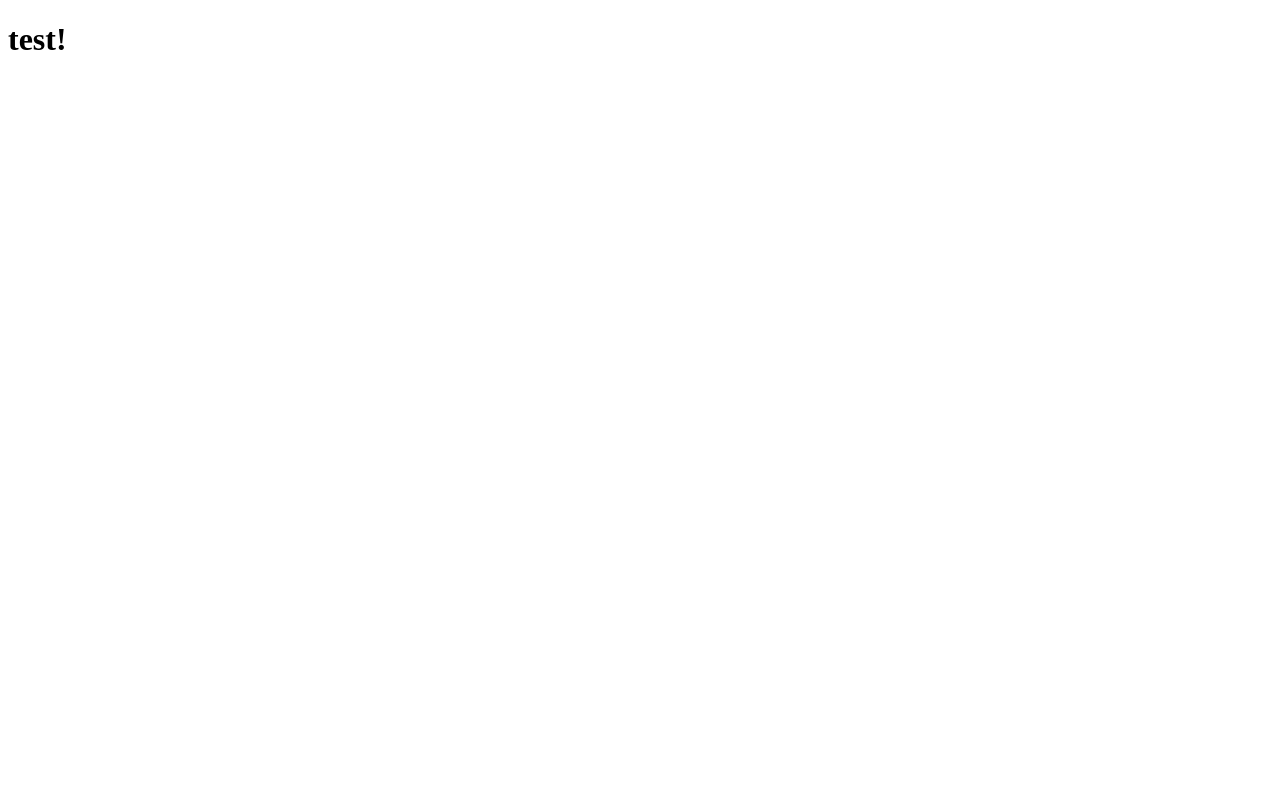
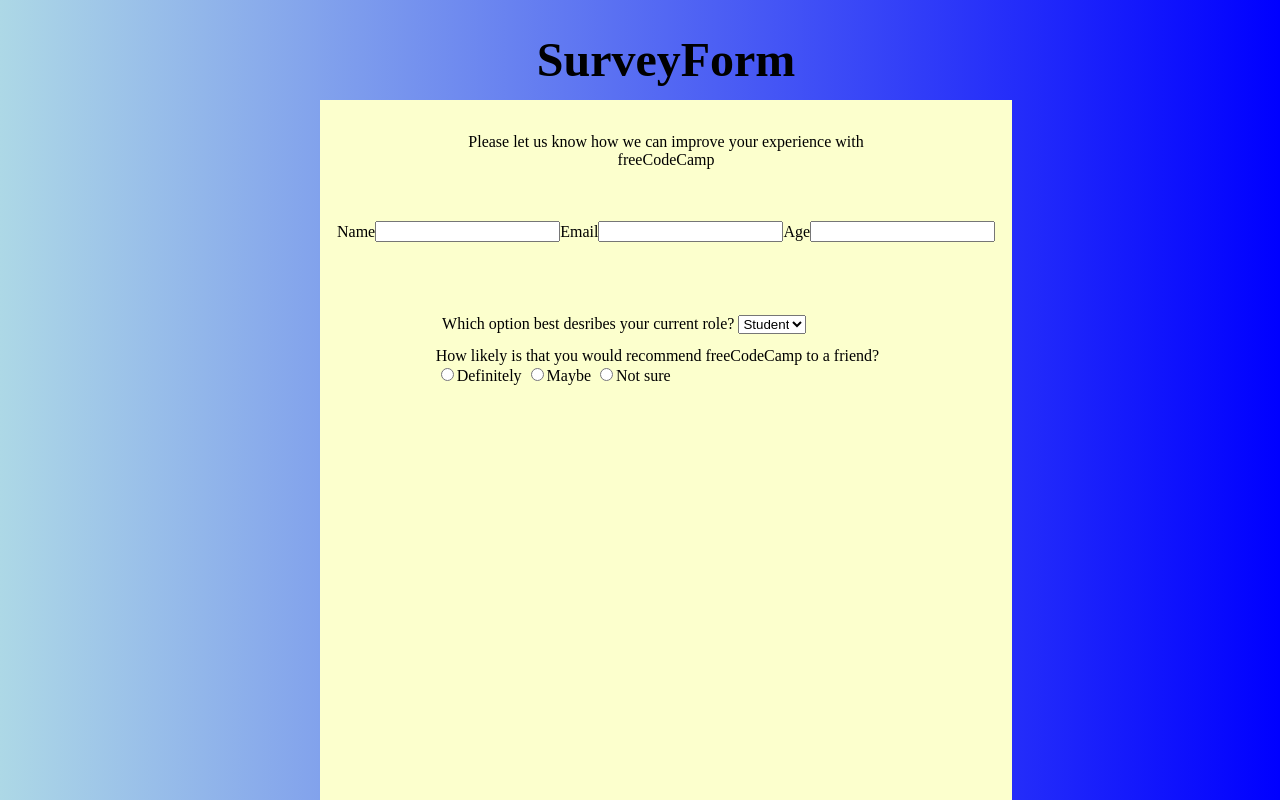
Before and after one commit to maboeh/surveyForm, a plain HTML site: page index.html in a window 1280 px wide. Shown: the top 800 px of the page. Drawn offline with Linux system fonts and the light colour scheme.

Commit message:
first adds

```diff
--- a/index.html
+++ b/index.html
@@ -1,12 +1,52 @@
 <!DOCTYPE html>
 <html lang="en">
+
 <head>
-    <meta charset="UTF-8">
-    <meta name="viewport" content="width=device-width, initial-scale=1.0">
-    <meta http-equiv="X-UA-Compatible" content="ie=edge">
-    <title>Survey Form</title>
+  <meta charset="UTF-8">
+  <meta name="viewport" content="width=device-width, initial-scale=1.0">
+  <meta http-equiv="X-UA-Compatible" content="ie=edge">
+  <link rel="stylesheet" href="style.css">
+  <title>Survey Form</title>
 </head>
+
 <body>
-  <h1>test!</h1>
+  <h1 id="title">
+    SurveyForm</h1>
+
+  <div id="container">
+    <p id="description">Please let us know how we can improve your experience with freeCodeCamp</p>
+    <form id="main">
+      <label>Name</label>
+      <input type="text">
+      <label>Email</label>
+      <input type="email">
+
+      <label>Age</label>
+      <input type="text">
+
+    </form>
+
+    <form id="role">
+      <label>Which option best desribes your current role?</label>
+      <select>
+        <option>Student</option>
+      </select>
+    </form>
+
+    <form id="radio">
+      <label>How likely is that you would recommend freeCodeCamp to a friend?</label>
+      <label>
+        <input type="radio">Definitely</label>
+      <label>
+        <input type="radio">Maybe</label>
+      <label>
+        <input type="radio">Not sure</label>
+    </form>
+
+
+  </div>
+
+  <script src="./script.js"></script>
 </body>
+
 </html>
--- /dev/null
+++ b/style.css
@@ -0,0 +1,59 @@
+body {
+    margin: 0;
+    padding: 0;
+    background: -webkit-linear-gradient(180deg, blue, lightblue);
+    display: grid;
+    grid-template-columns: 25% auto 25%;
+    grid-template-rows: 10% auto 10%;
+    height: 1000px;
+}
+
+#title {
+    grid-column: 2/3;
+    grid-row: 1/2;
+    text-align: center;
+    font-size: 3rem;
+}
+
+#container {
+    display: grid;
+    grid-template-columns: 15% 70% 15%;
+    grid-template-rows: 5% 20% 5% 18% 5% 42% 5%;
+    grid-row: 2/3;
+    grid-column: 2/ 3;
+    background-color: #FCFFCD;
+    border: 1px solid #FCFFCD;
+    padding: 1rem;
+}
+
+#description {
+    grid-column: 2/3;
+    grid-row: 1/2;
+    text-align: center;
+}
+
+#main {
+    grid-column: 2/3;
+    grid-row: 2/3;
+    display: inline-flex;
+    justify-content: center;
+    align-items: center;
+    /* flex-direction: column; */
+}
+
+#main label {
+    float: left;
+}
+
+#main input {}
+
+#role {
+    grid-column: 2/3;
+    grid-row: 3/4;
+    margin: .4rem;
+}
+
+#radio {
+    grid-row: 4/5;
+    grid-column: 2/3;
+}
```
Also changed, not shown: script.js (added).
